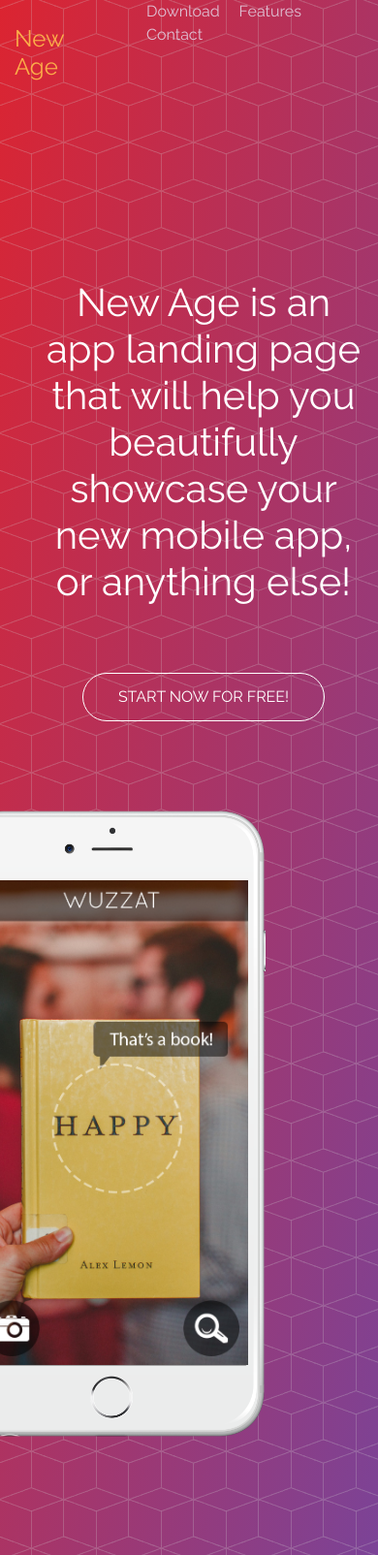
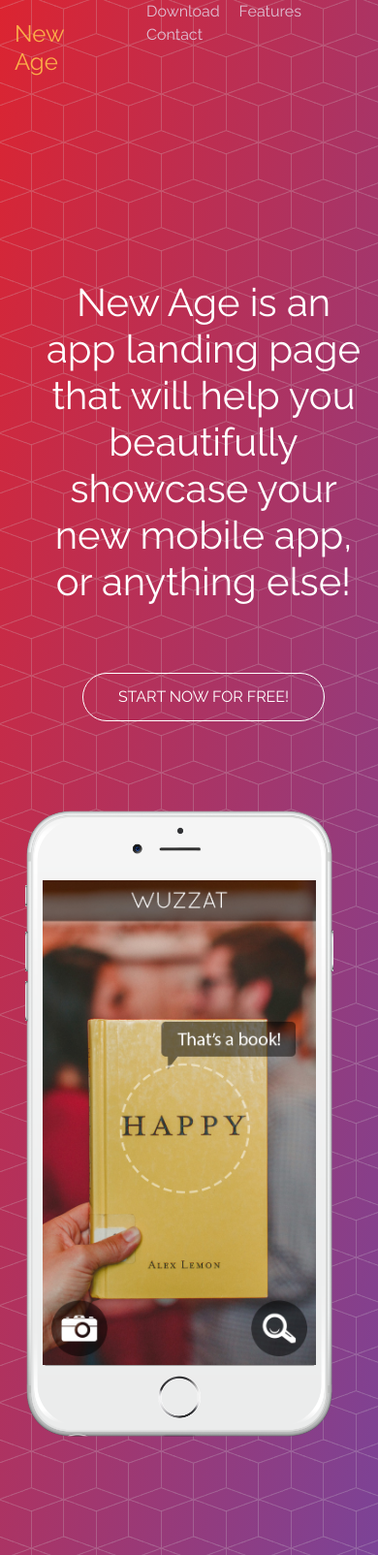
Before and after one commit to olektymchenko/portfolio, a PHP site: page / in a window 390 px wide. Shown: the part 16-1620 px from the top of the page at 97% size. Run offline with PHP 8.4, Linux system fonts and the light colour scheme; some libraries are stand-ins or nearby versions.

Commit message:
small changes

```diff
--- a/New_Age/css/main.css
+++ b/New_Age/css/main.css
@@ -17,6 +17,14 @@ header .container .row .header-nav {
 
 header .container .row .header-nav #company_name h4 {
     color: #fbad49;
+}
+
+@media all and (max-width: 576px) {
+    header .container .row .header-nav #company_name {
+        position: relative;
+        left: 0;
+        top: -5px;
+    }
 }
 
 header .container .row .header-nav #nav-bar nav ul {
@@ -111,7 +119,19 @@ header .container .row .header-image img {
 
 @media all and (max-width: 576px) {
     header .container .row .header-image img {
-        margin-right: 100px;
+        margin-right: 85px;
+    }
+}
+
+@media all and (max-width: 480px) {
+    header .container .row .header-image img {
+        margin-right: 60px;
+    }
+}
+
+@media all and (max-width: 400px) {
+    header .container .row .header-image img {
+        margin-right: 30px;
     }
 }
 
@@ -226,7 +246,7 @@ header .container .row .header-image #screen {
 
 @media all and (max-width: 576px) {
     .third-section .container .row .third-one #third-screen {
-        right: 67px;
+        right: 126px;
     }
 }
 
--- a/New_Age/scss/_header.scss
+++ b/New_Age/scss/_header.scss
@@ -12,6 +12,12 @@ header{
                 #company_name{
                     h4{
                         color: rgb(251, 173, 73);
+                    }
+                    @media all and(max-width: 576px)
+                    {
+                        position: relative;
+                        left: 0;
+                        top:-5px;
                     }
                 }
                 #nav-bar{
@@ -75,6 +81,7 @@ header{
             .header-image{
                 margin-top: 90px;
 
+
                 img{
                     width: 320px;
                     height: 650px;
@@ -91,7 +98,15 @@ header{
                     }
                     @media all and (max-width: 576px)
                     {
-                        margin-right: 100px;
+                        margin-right: 85px;
+                    }
+                    @media all and (max-width: 480px)
+                    {
+                        margin-right: 60px;
+                    }
+                    @media all and (max-width: 400px)
+                    {
+                        margin-right: 30px;
                     }
                 }
                 #screen{
--- a/New_Age/scss/_third-section.scss
+++ b/New_Age/scss/_third-section.scss
@@ -54,7 +54,7 @@
                         }
                         @media all and (max-width:576px)
                         {
-                            right: 67px;
+                            right: 126px;
                         }
                     }
             }
```
Also changed, not shown: 1 other file.
